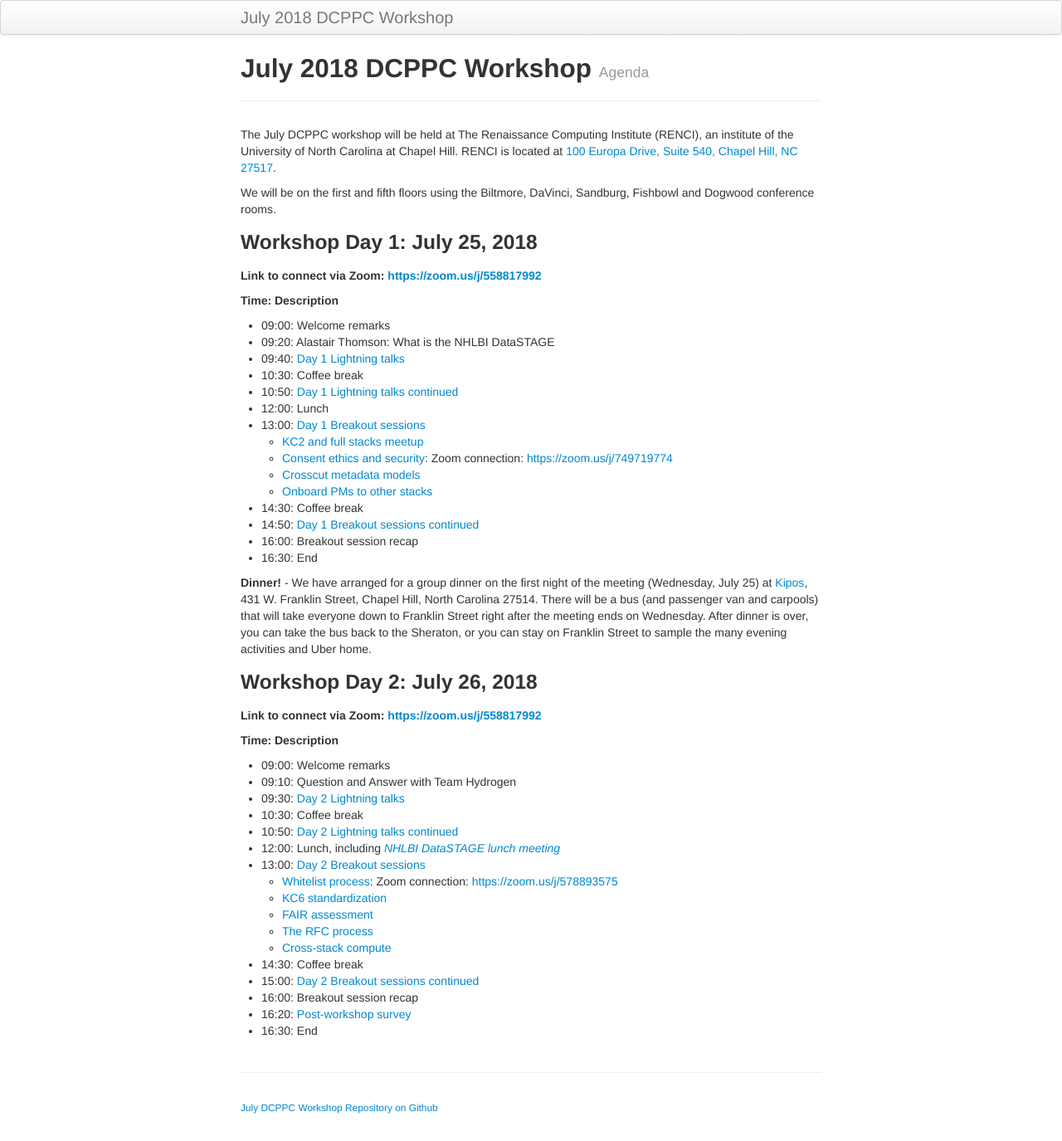
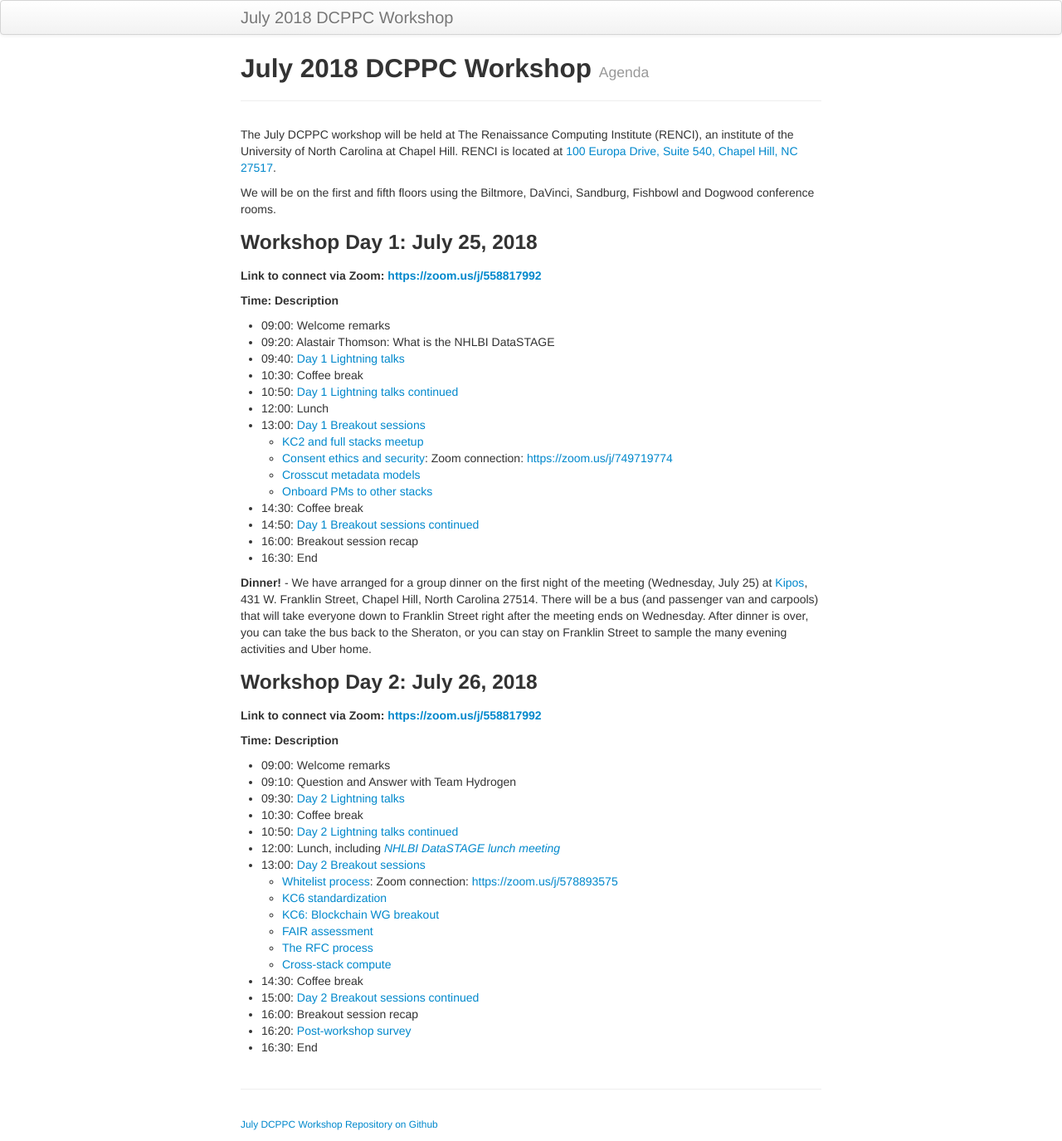
Before and after one commit to dcppc/2018-july-workshop, a Jekyll site: the page built from docs/agenda.md, in a window 1280 px wide. Shown: the whole page at 83% size. Built offline with Jekyll 4.4.1, drawn with Linux system fonts in a browser that asks for light colours.

Commit message:
add breakout group

```diff
--- a/docs/agenda.md
+++ b/docs/agenda.md
@@ -47,6 +47,7 @@ We will be on the first and fifth floors using the Biltmore, DaVinci, Sandburg,
 - 13:00: [Day 2 Breakout sessions](https://github.com/dcppc/2018-july-workshop/issues?utf8=✓&q=is%3Aopen+label%3A%22Day+2%22+label%3A%22proposed+session%22+)
 	- [Whitelist process](https://github.com/dcppc/2018-july-workshop/issues/17): Zoom connection: [https://zoom.us/j/578893575](https://zoom.us/j/578893575)
 	- [KC6 standardization](https://github.com/dcppc/2018-july-workshop/issues/7)
+	- [KC6: Blockchain WG breakout](https://github.com/dcppc/2018-july-workshop/issues/21)
 	- [FAIR assessment](https://github.com/dcppc/2018-july-workshop/issues/19)
 	- [The RFC process](https://github.com/dcppc/2018-july-workshop/issues/16)
 	- [Cross-stack compute](https://github.com/dcppc/2018-july-workshop/issues/14)
```
